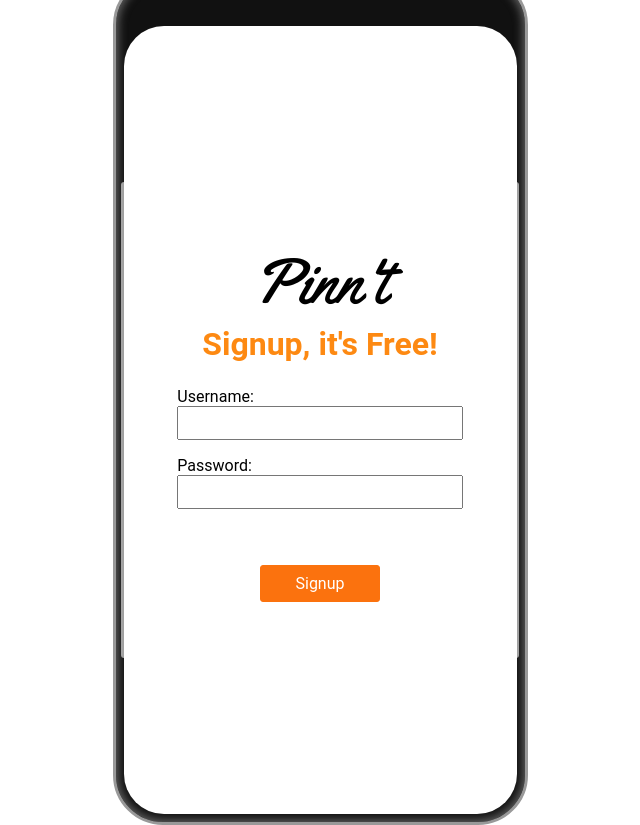
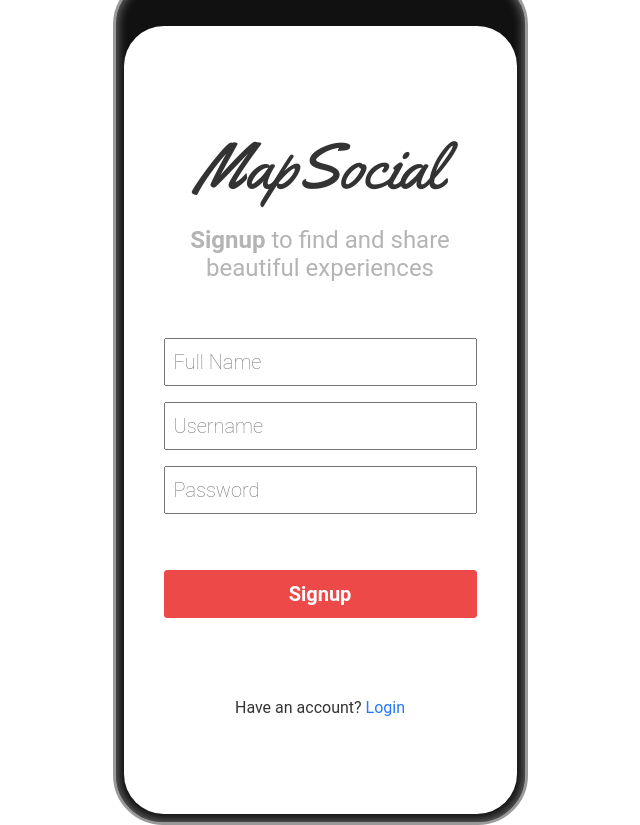
Before and after one commit to githubedward/continuous-learning, a React (Create React App) app: page / in a window 1280 px wide. Shown: the whole page, without its empty margins (320-960 px from the left). Built offline with nearby package versions, Linux system fonts and the light colour scheme.

Commit message:
style updates on signup

```diff
--- a/src/App.js
+++ b/src/App.js
@@ -3,21 +3,9 @@ import GlobalStyle from "./themes/GlobalStyle";
 import { Provider } from "react-redux";
 import AuthContainer from "./components/Auth/AuthContainer";
 import configureStore from "./state/store/store";
-import styled from "styled-components";
+import StyledApp from "./themes/StyledApp";
 
 const store = configureStore();
-
-const StyledApp = styled.main`
-  height: 100%;
-  width: 100%;
-  background-color: white;
-  z-index: 99;
-
-  border-radius: 40px;
-  display: flex;
-  align-items: center;
-  justify-content: center;
-`;
 
 class App extends Component {
   render() {
--- a/src/components/Auth/AuthContainer.js
+++ b/src/components/Auth/AuthContainer.js
@@ -1,12 +1,24 @@
 import { connect } from "react-redux";
-import { handlePassword, handleUsername } from "../../state/actions";
+import {
+  handlePassword,
+  handleUsername,
+  handleFullName
+} from "../../state/actions";
 import Auth from "./Auth";
 
 const mapStateToProps = state => {
-  const { username, password, isSignedUp, isLoggedIn, isLoading } = state.auth;
+  const {
+    fullname,
+    username,
+    password,
+    isSignedUp,
+    isLoggedIn,
+    isLoading
+  } = state.auth;
   return {
     username,
     password,
+    fullname,
     isSignedUp,
     isLoggedIn,
     isLoading
@@ -16,7 +28,8 @@ const mapStateToProps = state => {
 const mapDispatchToProps = dispatch => {
   return {
     handleUsername: input => dispatch(handleUsername(input)),
-    handlePassword: input => dispatch(handlePassword(input))
+    handlePassword: input => dispatch(handlePassword(input)),
+    handleFullName: input => dispatch(handleFullName(input))
   };
 };
 
--- a/src/components/Auth/AuthStyles.js
+++ b/src/components/Auth/AuthStyles.js
@@ -1,51 +1,80 @@
 import styled from "styled-components";
-import { appear } from "../shared/style-variables";
+import * as styleGuides from "../shared/style-variables";
 
 // styles
 export const Form = styled.form`
+  width: inherit;
   display: flex;
   flex-direction: column;
   justify-content: center;
   align-items: center;
-  padding: 3.5rem 3rem;
+  padding: 2rem 2.5rem;
   background: #ffffff95;
   border-radius: 3px;
-  animation: ${appear} 500ms ease-in;
+  animation: ${styleGuides.appear} 500ms ease-in;
 `;
-export const Title = styled.h1`
-  margin-bottom: 1rem;
+export const H1 = styled.h1`
+  margin: 1rem 0;
+  text-align: center;
+  font-weight: normal;
+  padding: 0rem 2rem;
 `;
 export const Label = styled.label`
+  width: inherit;
   margin: 0.5rem;
 `;
 export const Input = styled.input`
-  padding: 0.2rem;
+  width: inherit;
+  padding: 0.5rem;
   font-size: 1.25rem;
+  font-weight: lighter;
+  height: 3rem;
+
+  &:focus {
+    outline: none;
+    background-color: ${styleGuides.lightgray};
+  }
 `;
 export const Button = styled.button`
-  margin-top: 3rem;
-  color: #ffffff;
-  font-size: 1rem;
-  width: 7.5rem;
-  padding: 0.5rem 1rem;
-  background: #fb720e;
-  border: 1px solid #fb720e;
-  border-radius: 3px;
-  text-decoration: none;
   display: flex;
   align-items: center;
   justify-content: center;
+
+  font-weight: bold;
+  margin-top: 3rem;
+  color: white;
+  font-size: 1.25rem;
+  width: inherit;
+  height: 3rem;
+  padding: 0.5rem 1rem;
+  background: ${styleGuides.lightred};
+  border: 1px solid ${styleGuides.lightred};
+  border-radius: 3px;
+  text-decoration: none;
   cursor: pointer;
   &:hover {
-    background: #fd8912;
+    background: ${styleGuides.red};
     transition: 0.3s;
   }
 `;
 export const Span = styled.span`
-  color: #fd8912;
+  font-weight: ${p => p.fontWeight};
+  color: ${styleGuides.gray};
 `;
 export const Error = styled.span`
   color: red;
   margin-top: 0.5rem;
   font-weight: 300;
 `;
+export const Footer = styled.footer`
+  margin-top: 3rem;
+  color: ${styleGuides.superdarkgray};
+  font-size: 1rem;
+`;
+export const Anchor = styled.a`
+  color: ${styleGuides.blue};
+  cursor: pointer;
+  &:hover {
+    text-decoration: underline;
+  }
+`;
--- a/src/components/Auth/Login.js
+++ b/src/components/Auth/Login.js
@@ -1,13 +1,13 @@
 import React from "react";
 import PropTypes from "prop-types";
-import { Title, Form, Label, Input, Button, Span } from "./AuthStyles";
+import { H1, Form, Label, Input, Button, Span } from "./AuthStyles";
 
 const Login = ({ handleUsername, handlePassword, username, password }) => {
   return (
     <Form>
-      <Title>
+      <H1>
         <Span>Login</Span>
-      </Title>
+      </H1>
       <Label>
         Username:
         <Input
--- a/src/components/Auth/Signup.js
+++ b/src/components/Auth/Signup.js
@@ -1,20 +1,51 @@
 import React from "react";
 import PropTypes from "prop-types";
-import { Title, Form, Label, Input, Button, Span } from "./AuthStyles";
+import {
+  H1,
+  Form,
+  Label,
+  Input,
+  Button,
+  Span,
+  Footer,
+  Anchor
+} from "./AuthStyles";
+import Container from "../shared/Container";
 import BrandName from "../shared/BrandName";
 
-const Signup = ({ handleUsername, handlePassword, username, password }) => {
+const Signup = ({
+  handleUsername,
+  handlePassword,
+  handleFullName,
+  fullname,
+  username,
+  password
+}) => {
   return (
+    <Container>
+      <BrandName />
+      <H1>
+        <Span>
+          <strong>Signup</strong> to find and share beautiful experiences
+        </Span>
+      </H1>
       <Form>
-      <BrandName />
-      <Title>
-        <Span>Signup, it's Free!</Span>
-      </Title>
         <Label>
-        Username:
+          <Input
+            type="text"
+            name="full-name"
+            placeholder="Full Name"
+            value={fullname}
+            onChange={e => {
+              handleFullName(e.target.value);
+            }}
+          />
+        </Label>
+        <Label>
           <Input
             type="text"
             name="username"
+            placeholder="Username"
             value={username}
             onChange={e => {
               handleUsername(e.target.value);
@@ -22,10 +53,10 @@ const Signup = ({ handleUsername, handlePassword, username, password }) => {
           />
         </Label>
         <Label>
-        Password:
           <Input
             type="password"
             name="password"
+            placeholder="Password"
             value={password}
             onChange={e => {
               handlePassword(e.target.value);
@@ -34,6 +65,10 @@ const Signup = ({ handleUsername, handlePassword, username, password }) => {
         </Label>
         <Button>Signup</Button>
       </Form>
+      <Footer>
+        Have an account? <Anchor>Login</Anchor>
+      </Footer>
+    </Container>
   );
 };
 
--- a/src/components/shared/BrandName.js
+++ b/src/components/shared/BrandName.js
@@ -1,13 +1,15 @@
 import React from "react";
 import styled from "styled-components";
+import * as styledGuides from "./style-variables";
 
 const StyledName = styled.h1`
   @import url("https://fonts.googleapis.com/css?family=Yellowtail");
   font-family: "Yellowtail", cursive;
   font-size: 4rem;
   font-weight: lighter;
+  color: ${styledGuides.superdarkgray};
 `;
 
 export default function BrandName() {
-  return <StyledName>Pinn't</StyledName>;
+  return <StyledName>MapSocial</StyledName>;
 }
--- /dev/null
+++ b/src/components/shared/Container.js
@@ -0,0 +1,16 @@
+import styled from "styled-components";
+import * as styleGuides from "./style-variables";
+
+const Container = styled.section`
+  height: inherit;
+  width: inherit;
+
+  display: flex;
+  flex-direction: column;
+  justify-content: center;
+  align-items: center;
+
+  animation: ${styleGuides.appear} 500ms ease-in;
+`;
+
+export default Container;
--- a/src/components/shared/style-variables.js
+++ b/src/components/shared/style-variables.js
@@ -1,7 +1,16 @@
 import { keyframes } from "styled-components";
 
-export const brandName = "MapSocial";
+// colors
+export const lightred = "#ed4949";
+export const red = "#ff3030";
+export const superdarkgray = "#333333";
+export const darkgray = "#888888";
+export const gray = "#B4B4B4";
+export const lightgray = "#F1F1F1";
+export const extralightgray = "#F8F8F8";
+export const blue = "#2577fc";
 
+// animations
 export const appear = keyframes`
   0% {
       opacity: 0;
--- a/src/state/actions/index.js
+++ b/src/state/actions/index.js
@@ -4,14 +4,21 @@ import * as types from "./types";
 export function handleUsername(input) {
   return {
     type: types.HANDLE_USERNAME,
-    input: input
+    input
   };
 }
 
 export function handlePassword(input) {
   return {
     type: types.HANDLE_PASSWORD,
-    input: input
+    input
+  };
+}
+
+export function handleFullName(input) {
+  return {
+    type: types.HANDLE_FULLNAME,
+    input
   };
 }
 
--- a/src/state/actions/types.js
+++ b/src/state/actions/types.js
@@ -1,4 +1,5 @@
 export const HANDLE_USERNAME = "HANDLE_USERNAME";
 export const HANDLE_PASSWORD = "HANDLE_PASSWORD";
+export const HANDLE_FULLNAME = "HANDLE_FULLNAME";
 export const HANDLE_SIGNUP = "HANDLE_SIGNUP";
 export const HANDLE_LOGIN = "HANDLE_LOGIN";
--- a/src/state/reducers/auth.js
+++ b/src/state/reducers/auth.js
@@ -1,9 +1,14 @@
-import { HANDLE_PASSWORD, HANDLE_USERNAME } from "../actions/types";
+import {
+  HANDLE_PASSWORD,
+  HANDLE_USERNAME,
+  HANDLE_FULLNAME
+} from "../actions/types";
 
 export default function auth(
   state = {
     username: "",
     password: "",
+    fullname: "",
     isSignedUp: false,
     isLoggedIn: false,
     isLoading: false
@@ -12,6 +17,11 @@ export default function auth(
 ) {
   if (!action) return state;
   switch (action.type) {
+    case HANDLE_FULLNAME:
+      return {
+        ...state,
+        fullname: action.input
+      };
     case HANDLE_USERNAME:
       return {
         ...state,
--- /dev/null
+++ b/src/themes/StyledApp.js
@@ -0,0 +1,15 @@
+import styled from "styled-components";
+
+const StyledApp = styled.main`
+  height: 100%;
+  width: 100%;
+  background-color: white;
+  z-index: 99;
+
+  border-radius: 40px;
+  display: flex;
+  align-items: center;
+  justify-content: center;
+`;
+
+export default StyledApp;
```
Also changed, not shown: 2 other files (tests, documents, lock files or other folders). Lines whose indentation alone changed are shown as unchanged.
